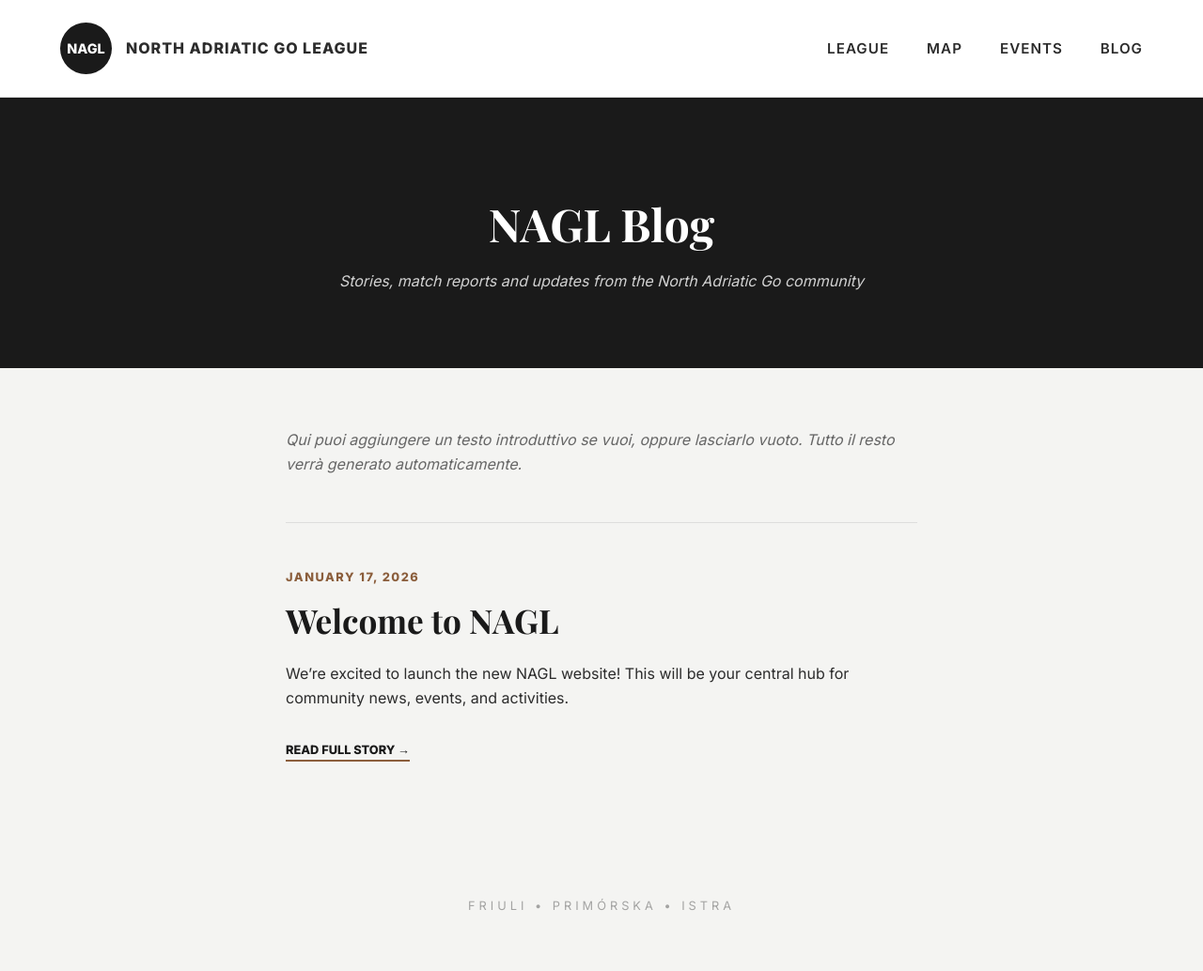
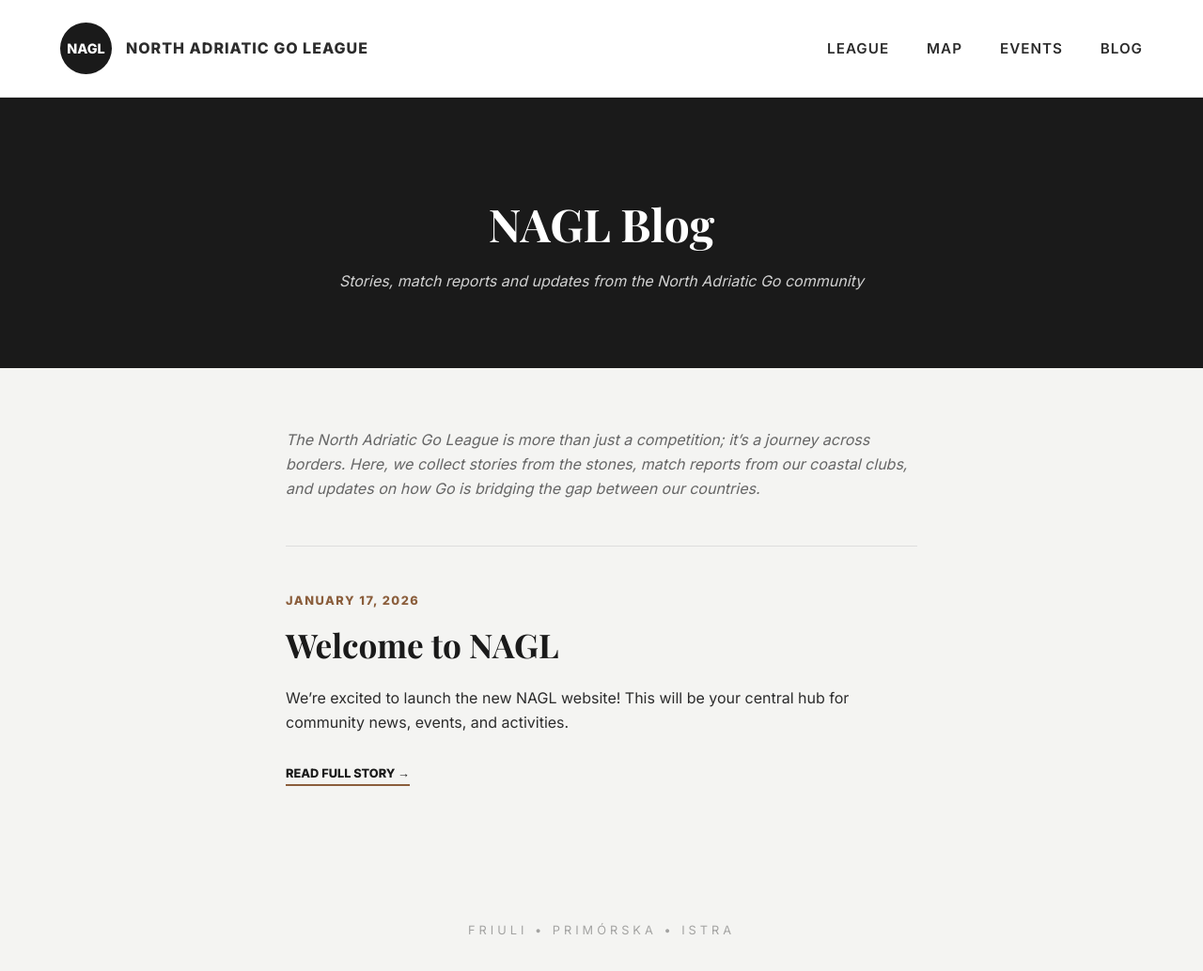
Before and after one commit to North-Adriatic-Go-League/north-adriatic-go-league.github.io, a Jekyll site: the page built from blog.md, in a window 1280 px wide and 1081 px high. Shown: the top 1034 px of the window at 94% size. Built offline with Jekyll 4.4.1, drawn with Linux system fonts in a browser that asks for light colours; some web fonts are replaced.

Commit message:
Update blog.md

```diff
--- a/blog.md
+++ b/blog.md
@@ -4,5 +4,4 @@ title: "NAGL Blog"
 subtitle: "Stories, match reports and updates from the North Adriatic Go community"
 ---
 
-Qui puoi aggiungere un testo introduttivo se vuoi, oppure lasciarlo vuoto.
-Tutto il resto verrà generato automaticamente.
+The North Adriatic Go League is more than just a competition; it’s a journey across borders. Here, we collect stories from the stones, match reports from our coastal clubs, and updates on how Go is bridging the gap between our countries.
```
